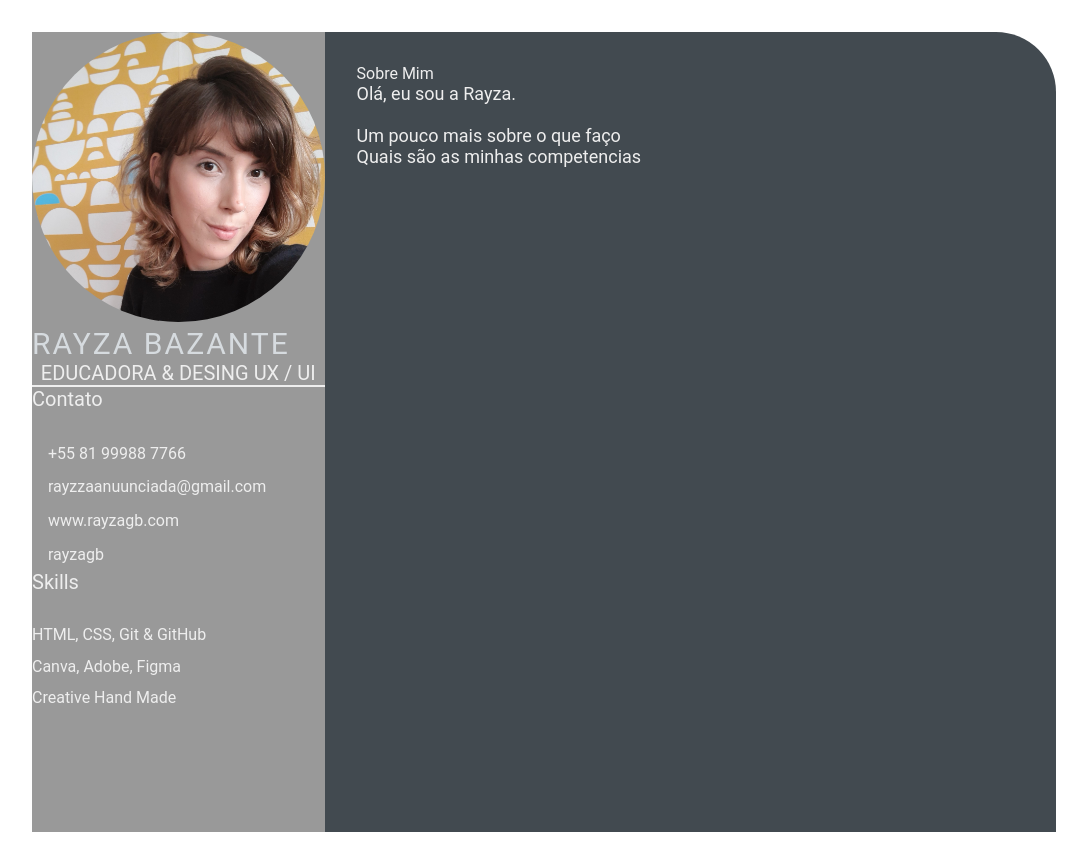
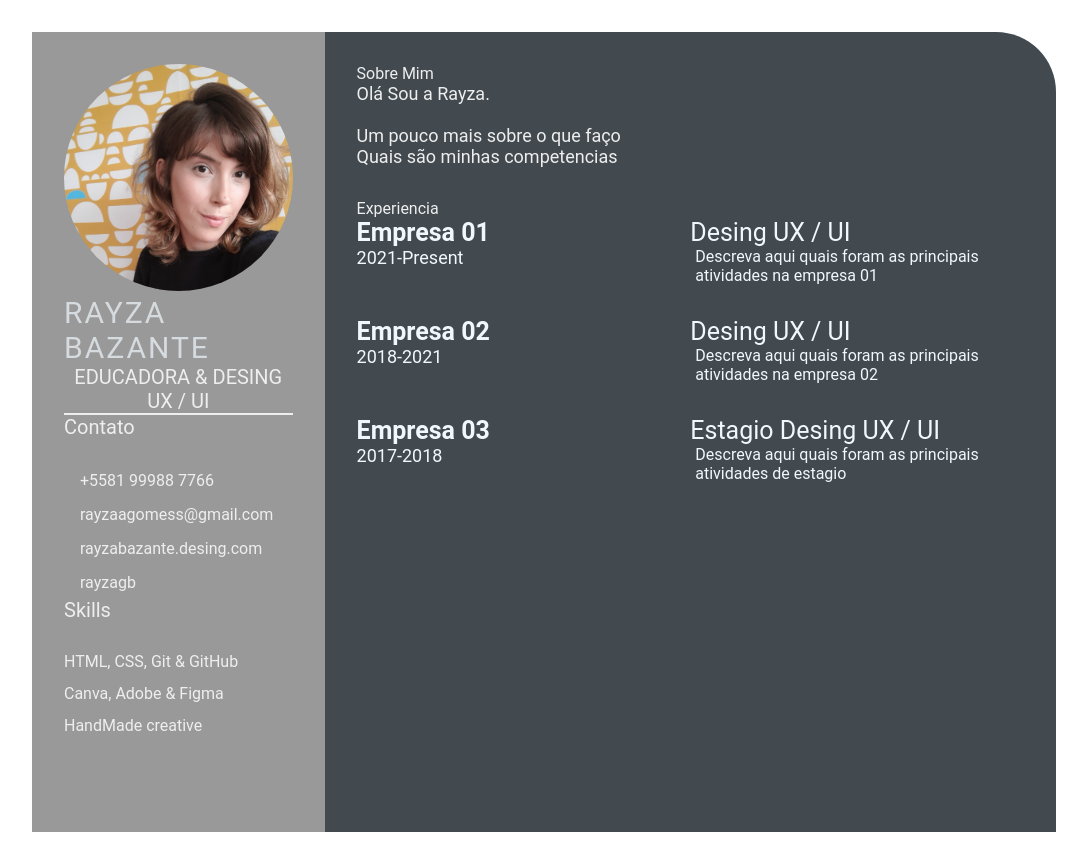
Before and after one commit to rayzagb/devweekgit.github.io, a plain HTML site: page index.html in a window 1280 px wide. Shown: the whole page, without its empty margins (96-1183 px from the left). Drawn offline with Linux system fonts and the light colour scheme.

Commit message:
feature: add layout expirience (#3)

```diff
--- a/index.html
+++ b/index.html
@@ -6,47 +6,96 @@
     <meta name="viewport" content="width=device-width, initial-scale=1.0">
     <title>Rayza Bazante CV</title>
 
+     <!-- Custom CSS -->
      <link rel="stylesheet" href="style.css">
-
     </head>
     <body>
         <main class="resume-contents">
             <section class="left-section">
-          <section class="left-section-content">
+                <div class="left-section-contents">
                     <div class="profile">
                 <img class="profile-image" src="img/rayza img cv.jpeg" alt="Profile image">
                 <p class="name">Rayza Bazante</p>
-                <p class="profession">Educadora & Desing Ux / UI</p>
+                    <p class="profession">Educadora & Desing UX / UI</p>
                 </div>
                 <div class="contact-info">
                     <p class="left-title">Contato</p>
                     <ul>
-                    <li><i class="fa fa-phone"></i>+55 81 99988 7766</li>
-                    <li><i class="fa fa-envelope"></i>rayzzaanuunciada@gmail.com</li>
-                    <li><i class="fa fa-globe"></i>www.rayzagb.com</li>
-                    <li><i class="fa fa-github"></i>rayzagb</li>
+                        <li><i class="fa fa-phone"></i>+5581 99988 7766
+                        </li>
+                        <li><i class="fa fa-envelope"></i>rayzaagomess@gmail.com
+                        </li>
+                        <li><i class="fa fa-globe"></i>rayzabazante.desing.com
+                        </li>
+                        <li><i class="fa fa-github"></i>rayzagb
+                        </li>
                     </ul>
                 </div>
                 <div class="skills">
                     <p class="left-title">Skills</p>
                     <ul>
                         <li><p>HTML, CSS, Git & GitHub</p></li>
-                    <li><p>Canva, Adobe, Figma</p></li>
-                    <li><p>Creative Hand Made</p></li>
+                        <li><p>Canva, Adobe & Figma</p></li>
+                        <li><p>HandMade creative</p></li>
                     </ul>
                 </div>
+            </div>
         </section>
-        </section>
+
         <section class="right-section">
             <div class="right-section-contents">
+                <!-- sobre mim -->
                 <section class="about gap">
                     <div class="right-title">Sobre Mim</div>
                     <p class="about-me-contents">
-                        Olá, eu sou a Rayza.<br>
+                        Olá Sou a Rayza.<br>
                         <br> Um pouco mais sobre o que faço
-                        <br> Quais são as minhas competencias
+                        <br> Quais são minhas competencias
                     </p>
                 </section>
+                <!-- fim sobre mim -->
+
+                <!-- experiencia -->
+                <section class="experience gap">
+                    <div class="right-title">Experiencia</div>
+                    <div class="experience-contents">
+                        <div class="exp-left">
+                            <p class="exp-company-name">Empresa 01</p>
+                            <p class="exp-time-period">2021-Present</p>
+                        </div>
+                        <div class="exp-right">
+                            <p class="exp-position">Desing UX / UI</p>
+                            <p class="exp-desc">
+                                Descreva aqui quais foram as principais atividades na empresa 01
+                            </p>
+                        </div>
+                    </div>
+                    <div class="experience-contents">
+                        <div class="exp-left">
+                            <p class="exp-company-name">Empresa 02</p>
+                            <p class="exp-time-period">2018-2021</p>
+                        </div>
+                        <div class="exp-right">
+                            <p class="exp-position">Desing UX / UI</p>
+                            <p class="exp-desc">
+                                Descreva aqui quais foram as principais atividades na empresa 02
+                            </p>
+                        </div>
+                    </div>
+                    <div class="experience-contents">
+                        <div class="exp-left">
+                            <p class="exp-company-name">Empresa 03</p>
+                            <p class="exp-time-period">2017-2018</p>
+                        </div>
+                        <div class="exp-right">
+                            <p class="exp-position">Estagio Desing UX / UI</p>
+                            <p class="exp-desc">
+                                Descreva aqui quais foram as principais atividades de estagio
+                            </p>
+                        </div>
+                    </div>
+                </section>
+                <!-- fim experiencia -->
             </div>
         </section>
     </main>
```
Lines whose indentation alone changed are shown as unchanged.
